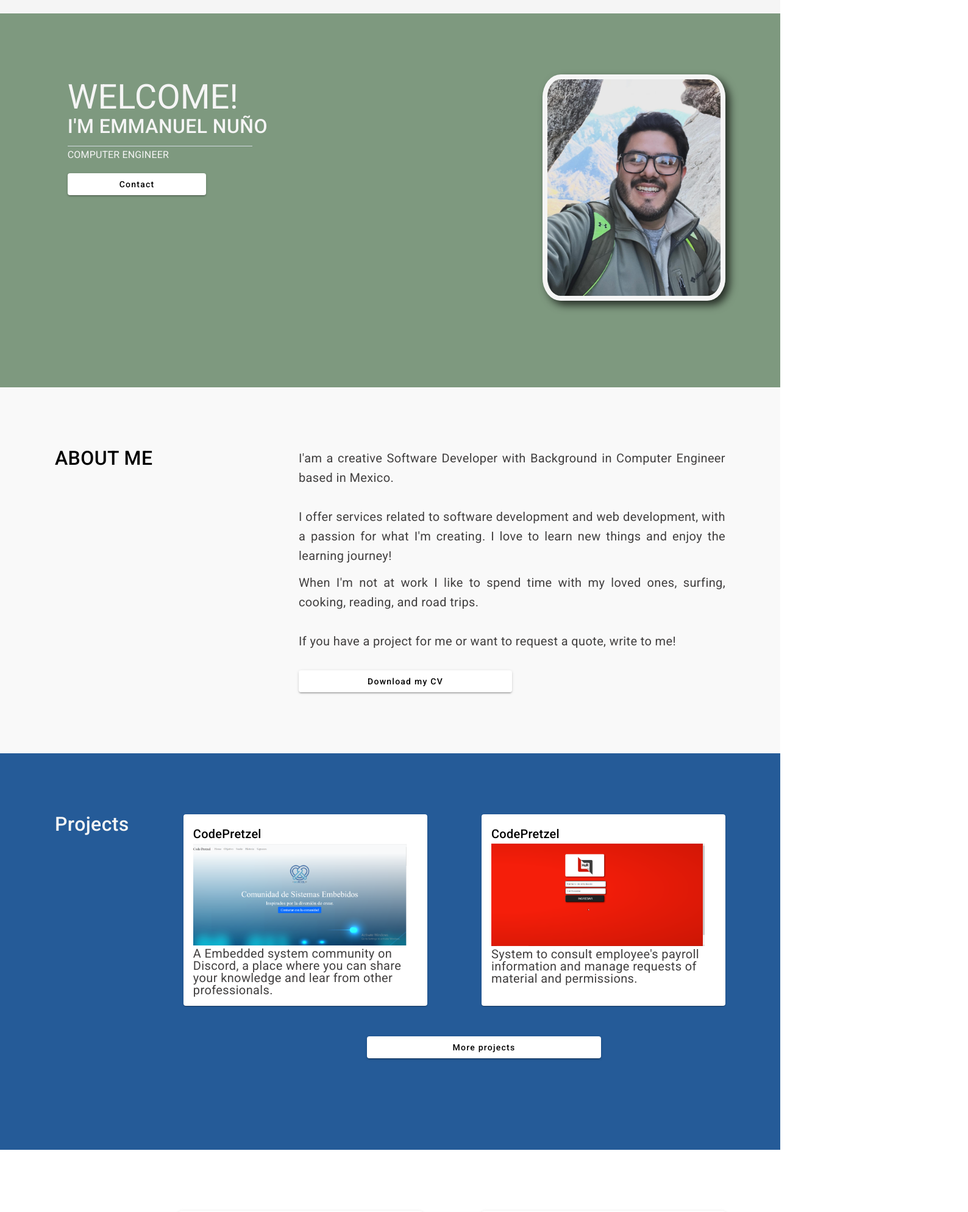
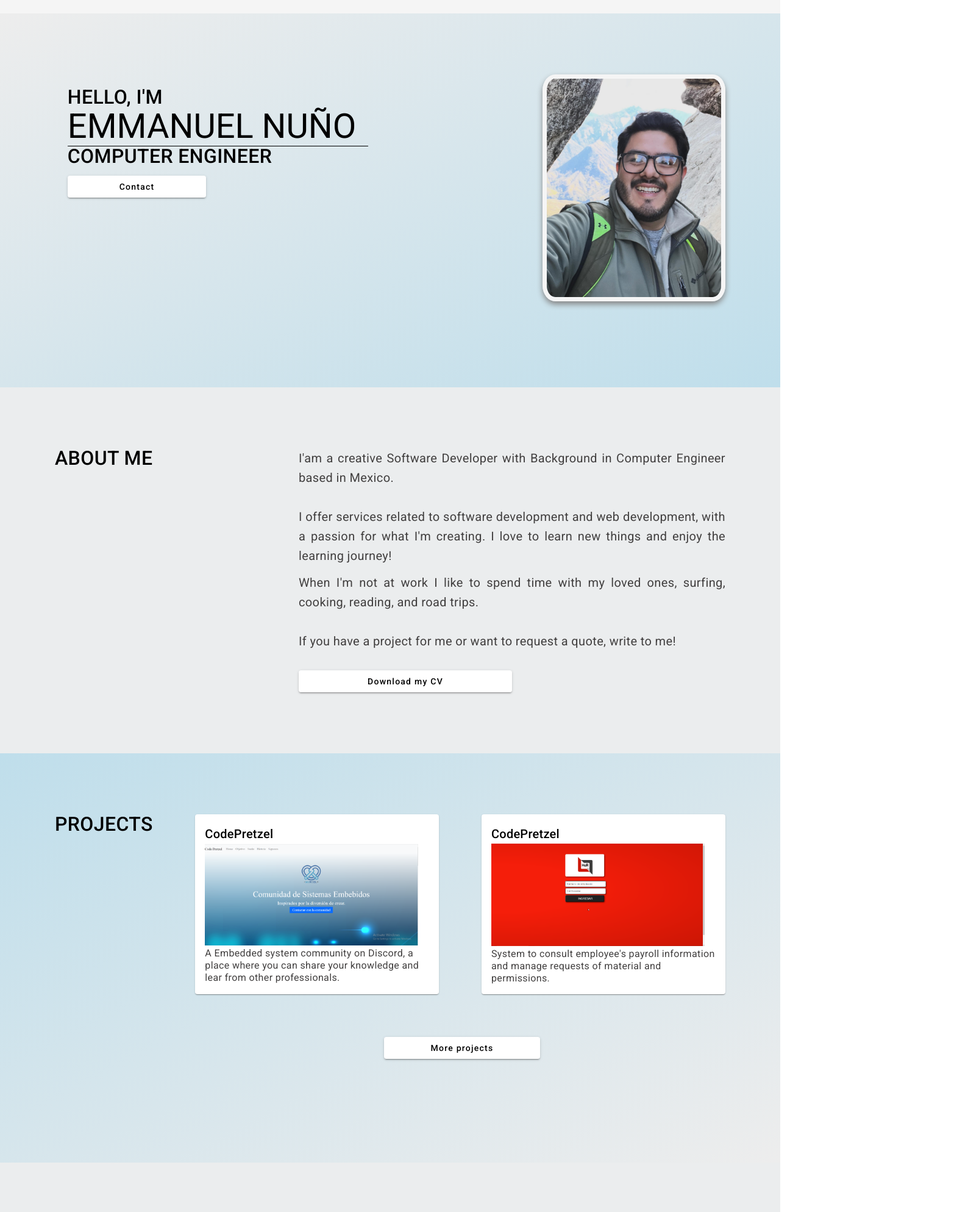
Before and after one commit to emmanuelnunoe/emmanuelnunoe, an Angular app in the folder website/emmanuelnuno/: page / in a window 1280 px wide. Shown: the part 42-2029 px from the top of the page at 61% size, 1588 px wide, since content can reach past the window. Built offline with nearby package versions, Linux system fonts and the light colour scheme.

Commit message:
Added theme for website

```diff
--- a/website/emmanuelnuno/src/app/app.component.css
+++ b/website/emmanuelnuno/src/app/app.component.css
@@ -1,6 +1,5 @@
 .welcome {
-  background-color: #7e997f;
-  color: whitesmoke;
+  background-image: linear-gradient(to bottom right, #ededed, #bfdeeb);
 }
 
 .welcome-text {
@@ -9,8 +8,8 @@
 }
 
 .mat--divider{
-    background-color:aliceblue;
-    width:40%;
+    background-color:#000000;
+    width:65%;
 }
 
 img {
@@ -18,12 +17,12 @@ img {
 }
 
 .profile-photo {
-  border-radius: 10%;
+  border-radius: 7%;
   max-width: 300px;
   width: 30%;
   align-self: flex-start;
-  border: 8px solid whitesmoke;
-  box-shadow: #000000b5 7px 7px 14px;
+  border: 7px solid whitesmoke;
+  box-shadow: #878787 0px 5px 10px;
   margin-bottom:2em;
 }
 
--- a/website/emmanuelnuno/src/app/app.component.html
+++ b/website/emmanuelnuno/src/app/app.component.html
@@ -3,10 +3,10 @@
 <section class="welcome section">
   <div class="row container">
     <div class="welcome-text">
-      <h1>WELCOME!</h1>
-      <h2>I'M EMMANUEL NUÑO</h2>
+      <h2>HELLO, I'M</h2>
+      <h1>EMMANUEL NUÑO</h1>
       <mat-divider class="mat--divider"></mat-divider>
-      <h3>COMPUTER ENGINEER</h3>
+      <h2>COMPUTER ENGINEER</h2>
       <button mat-raised-button  class="contact-button">Contact</button>
     </div>
     <img src="../assets/EmmaneulProfile.jpg" alt="Emmanuel Profile Photo" class="profile-photo"/>
--- a/website/emmanuelnuno/src/app/components/aboutme/aboutme.component.css
+++ b/website/emmanuelnuno/src/app/components/aboutme/aboutme.component.css
@@ -1,6 +1,6 @@
 
 .about-me {
-  background-color: #f9f9f9;
+  background-color: #ebedee;
 }
 
 
--- a/website/emmanuelnuno/src/app/components/projects/projects.component.css
+++ b/website/emmanuelnuno/src/app/components/projects/projects.component.css
@@ -1,5 +1,5 @@
 .projects {
-  background-color: #255b98;
+  background-image: linear-gradient(to bottom right, #bfdeeb, #ededed);
 }
 
 .project-card{
@@ -11,12 +11,15 @@
 }
 
 .projects-subtitle{
-    color:whitesmoke;
 }
 
 
 .more-projects-button{
     align-self:center;
-    margin: 50px 43em;
-    width:30%;
+    margin: 5em 45em;
+    width:20%;
 }
+
+p{
+    font-size:1rem !important;
+}
--- a/website/emmanuelnuno/src/app/components/projects/projects.component.html
+++ b/website/emmanuelnuno/src/app/components/projects/projects.component.html
@@ -1,6 +1,6 @@
 <section class="projects section">
   <div class="row container">
-    <h2 class="projects-subtitle">Projects</h2>
+    <h2 class="projects-subtitle">PROJECTS</h2>
         <mat-card class="project-card">
           <mat-card-header>
             <mat-card-title>CodePretzel</mat-card-title>
--- a/website/emmanuelnuno/src/app/components/skills/skills.component.css
+++ b/website/emmanuelnuno/src/app/components/skills/skills.component.css
@@ -1,4 +1,7 @@
-
+.skills {
+  /*background-color: #f9f9f9;*/
+  background-color: #ebedee;
+}
 .front-end, .back-end
 {
     width:100%;
```
